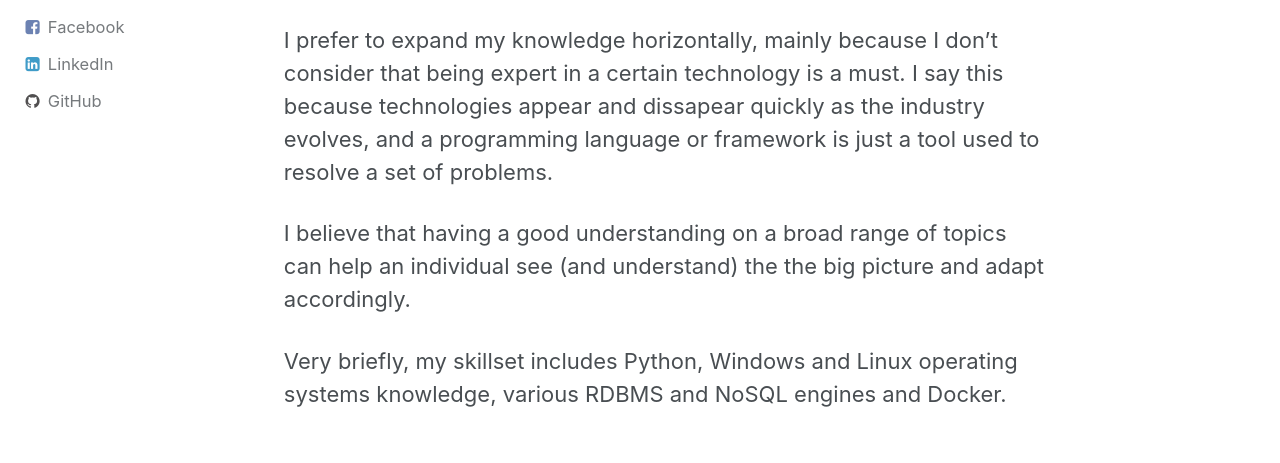
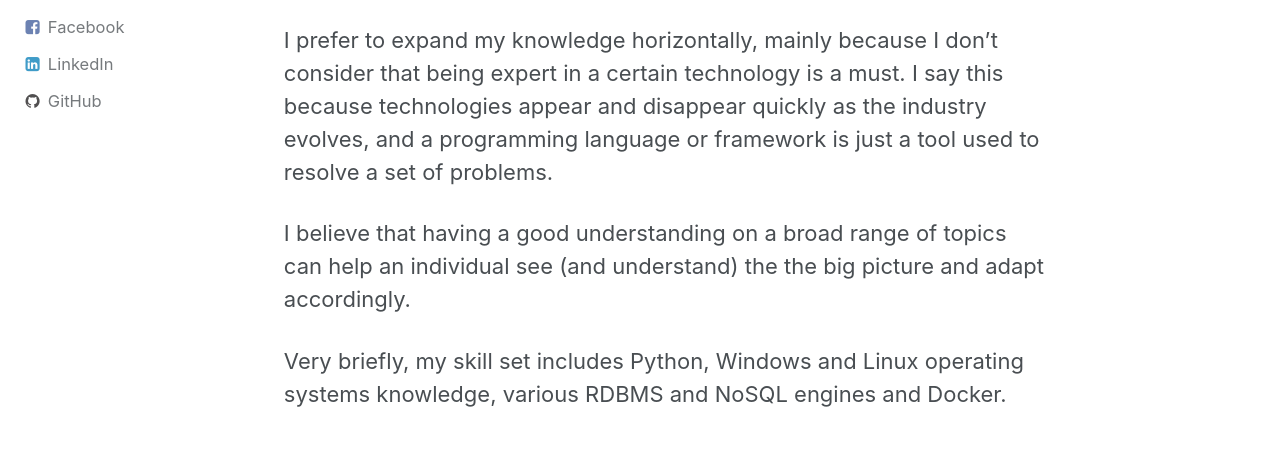
Before and after one commit to vladcalin/vladcalin.github.io, a Jekyll site: the page built from _pages/about.md, in a window 1280 px wide and 1179 px high. Shown: the part 485-948 px from the top of the window. Built offline with Jekyll 4.4.1, drawn with Linux system fonts in a browser that asks for light colours.

Commit message:
fixed some typos and fixed line length

```diff
--- a/_pages/about.md
+++ b/_pages/about.md
@@ -11,12 +11,14 @@
 machine learning, artificial intelligence, information security and big data.
 
 I prefer to expand my knowledge horizontally, mainly because I don't consider
-that being expert in a certain technology is a must. I say this because technologies
-appear and dissapear quickly as the industry evolves, and a programming
-language or framework is just a tool used to resolve a set of problems.
+that being expert in a certain technology is a must. I say this because
+technologies appear and disappear quickly as the industry evolves, and a
+programming language or framework is just a tool used to resolve a set of
+problems.
 
 I believe that having a good understanding on a broad range of topics can
-help an individual see (and understand) the the big picture and adapt accordingly.
+help an individual see (and understand) the the big picture and adapt
+accordingly.
 
-Very briefly, my skillset includes Python, Windows and Linux operating
+Very briefly, my skill set includes Python, Windows and Linux operating
 systems knowledge, various RDBMS and NoSQL engines and Docker.
```
Also changed, not shown: _pages/projects.md (+4 -2 lines).
